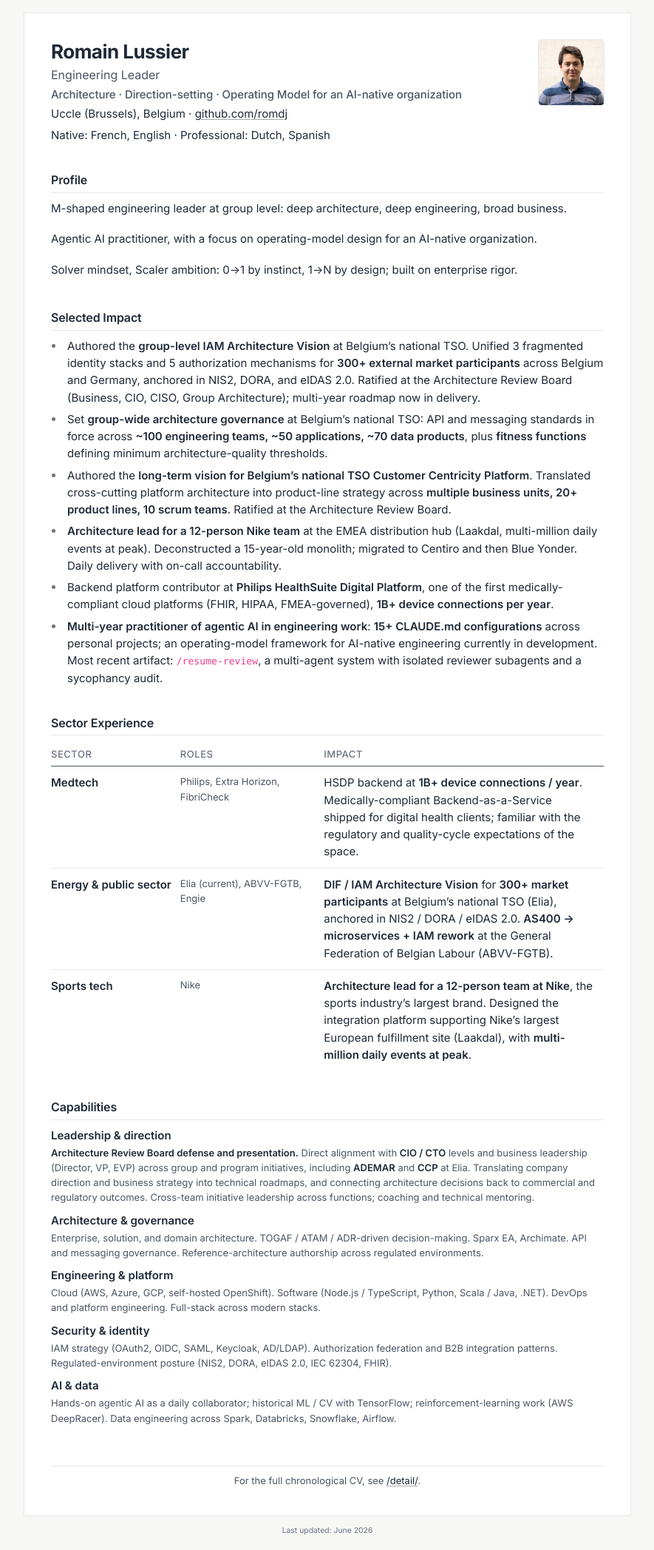
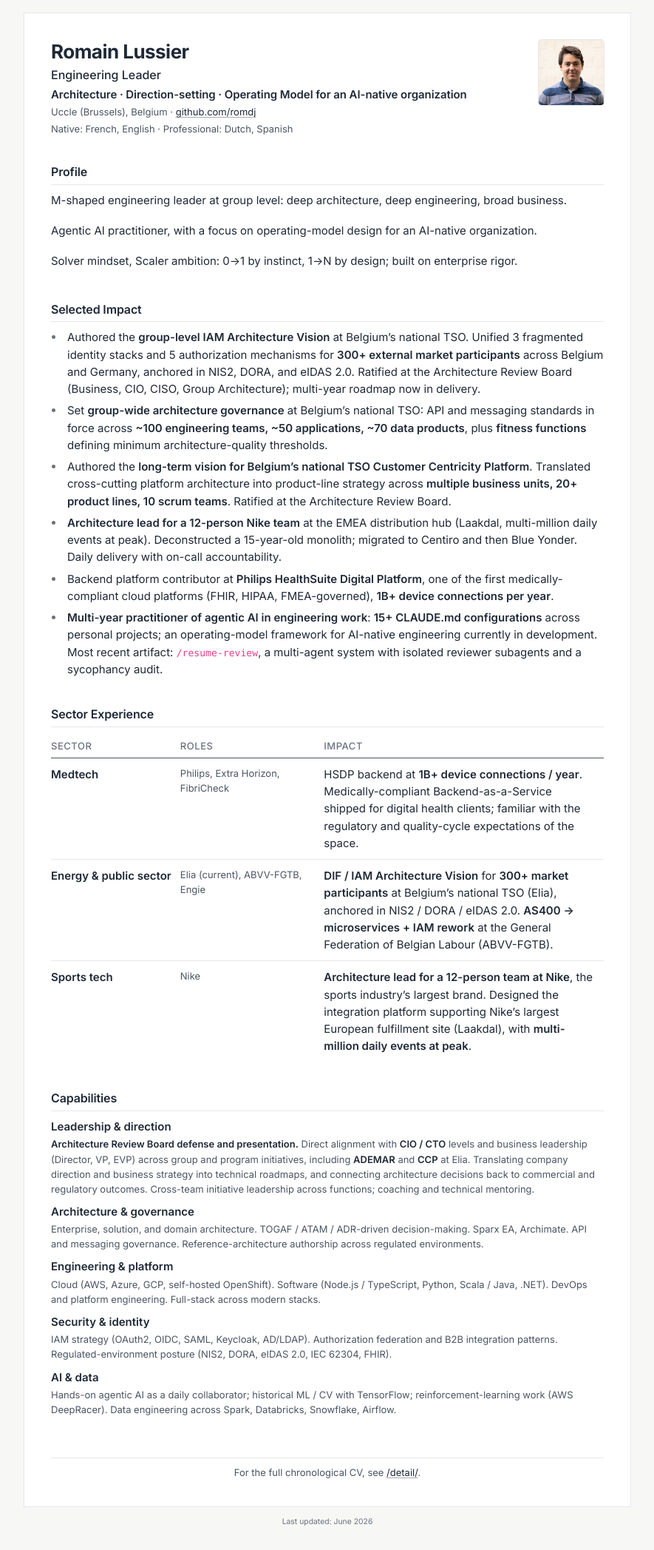
Before and after one commit to romdj/romdj.github.io, a Jekyll site: the page built from index.html, in a window 1280 px wide. Shown: the whole page at 74% size, without its empty margins (197-1082 px from the left). Built offline with Jekyll 4.4.1, drawn with Linux system fonts in a browser that asks for light colours; nearby versions of some CDN libraries.

Commit message:
style: tighten print one-pager fit, pop title/tagline, shrink meta lines
Print:
- hide stray <br/> tags between section partials (they were adding a
  full line of dead space between every section)
- section margin-bottom 12px -> 4px
- section-title margin tightening + slight font shrink (12pt -> 11.5pt)
- profile paragraph margin 6px -> 4px
- selected-impact li margin 6px -> 4px
- sector-experience table cell padding 10px -> 5px top/bottom
- capabilities dt margin-top tightened to 5px
- avatar 72px -> 64px (saves a couple of cm in header right column)

Body font dropped to 10pt earlier in this session; combined with the
above the full one-pager (header through all five capability groups)
now fits on a single A4 page with healthy bottom breathing room.

Visual hierarchy:
- .title: color text-color-secondary -> text-color, weight 400 -> 500
- .tagline: color text-color-secondary -> text-color, weight 500 -> 600
- new .header-meta + .header-languages rules: small font size, secondary
  color, so the address / github line and the languages line recede
  visually and don't compete with the title/tagline pop above them

```diff
--- a/_sass/_base.scss
+++ b/_sass/_base.scss
@@ -68,22 +68,30 @@ strong {
   }
 
   .title {
-    color: $text-color-secondary;
+    color: $text-color;
     font-size: $middle-font-size;
-    font-weight: 400;
+    font-weight: 500;
     margin-top: 0;
     margin-bottom: calc(#{$spacing-unit} / 4);
     line-height: 1.4;
   }
 
   .tagline {
-    color: $text-color-secondary;
+    color: $text-color;
     font-size: $base-font-size;
-    font-weight: 500;
+    font-weight: 600;
     margin-top: 2px;
     margin-bottom: calc(#{$spacing-unit} / 4);
     line-height: 1.4;
     letter-spacing: -0.005em;
+  }
+
+  .header-meta,
+  .header-languages {
+    font-size: $small-font-size;
+    color: $text-color-secondary;
+    margin-bottom: calc(#{$spacing-unit} / 4);
+    line-height: 1.4;
   }
 
   .contact-list {
--- a/_sass/_print.scss
+++ b/_sass/_print.scss
@@ -7,7 +7,7 @@
     body {
         padding: 0 !important;
         background: #fff !important;
-        font-size: 10.5pt;
+        font-size: 10pt;
     }
 
     a {
@@ -25,21 +25,32 @@
         padding: 0 !important;
     }
 
+    .wrapper br {
+        display: none !important;
+    }
+
     .wrapper .avatar {
-        max-width: 72px !important;
+        max-width: 64px !important;
     }
 
     .wrapper .section {
-        margin-bottom: 12px !important;
+        margin-bottom: 4px !important;
+    }
+
+    .profile-section .details p {
+        margin-bottom: 4px !important;
     }
 
     .wrapper .section-title {
-        font-size: 12pt !important;
+        font-size: 11.5pt !important;
+        margin-bottom: 4px !important;
+        margin-top: 6px !important;
+        padding-bottom: 2px !important;
         page-break-after: avoid;
     }
 
     .selected-impact-list li {
-        margin-bottom: 6px !important;
+        margin-bottom: 4px !important;
         page-break-inside: avoid;
     }
 
@@ -51,7 +62,13 @@
         page-break-inside: avoid;
     }
 
+    .sector-experience-table td {
+        padding-top: 5px !important;
+        padding-bottom: 5px !important;
+    }
+
     .capabilities-list dt {
+        margin-top: 5px !important;
         page-break-after: avoid;
     }
 
```
